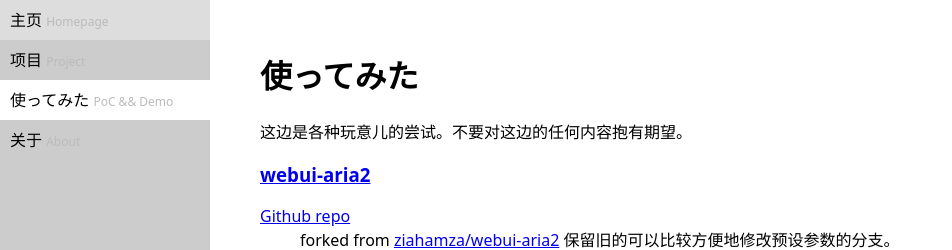
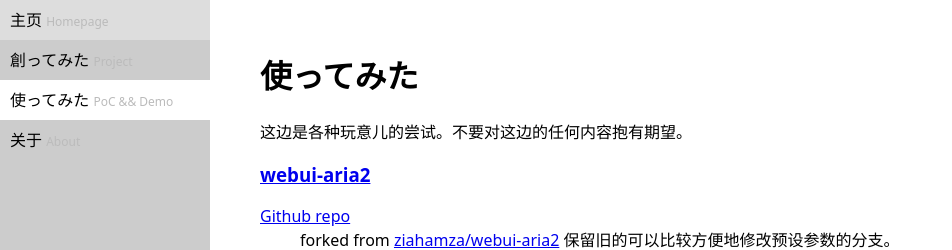
Before and after one commit to no1xsyzy/no1xsyzy.github.io, a Jekyll site: the page built from demo.md, in a window 1280 px wide. Shown: the top 250 px of the page, without its empty margins (0-952 px from the left). Built offline with Jekyll 4.4.1, drawn with Linux system fonts in a browser that asks for light colours; our own code applies the rules of GitHub Pages for plain Markdown files.

Commit message:
fix(nav): rename demo html and project name

```diff
--- a/_data/navigation.yml
+++ b/_data/navigation.yml
@@ -1,12 +1,12 @@
 - name: 主页
   engl: Homepage
   link: /
-- name: 项目
+- name: 創ってみた
   engl: Project
   link: /project.html
 - name: 使ってみた
   engl: PoC && Demo
-  link: /tukattemita.html
+  link: /demo.html
 - name: 关于
   engl: About
   link: /about.html
```
Also changed, not shown: demo.md (renamed from tukattemita.md).
